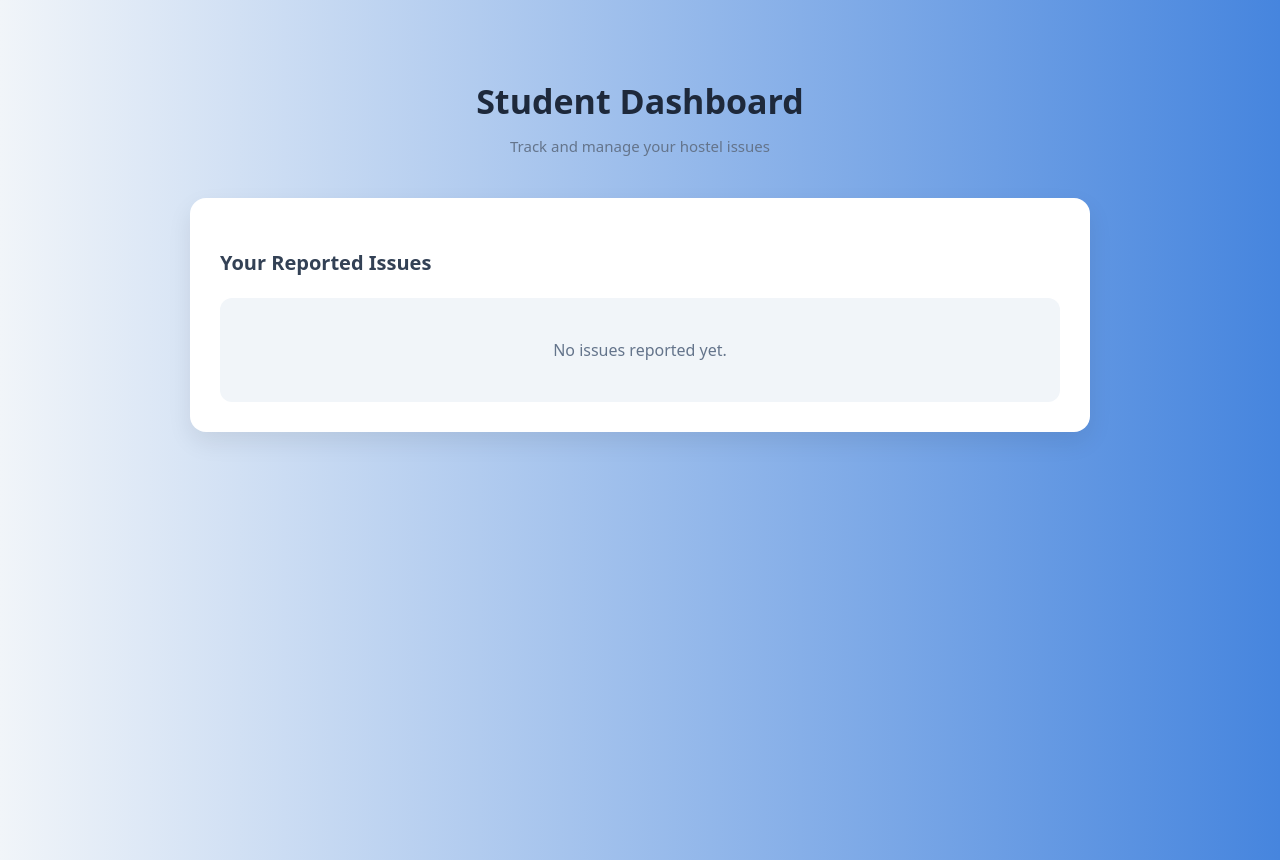
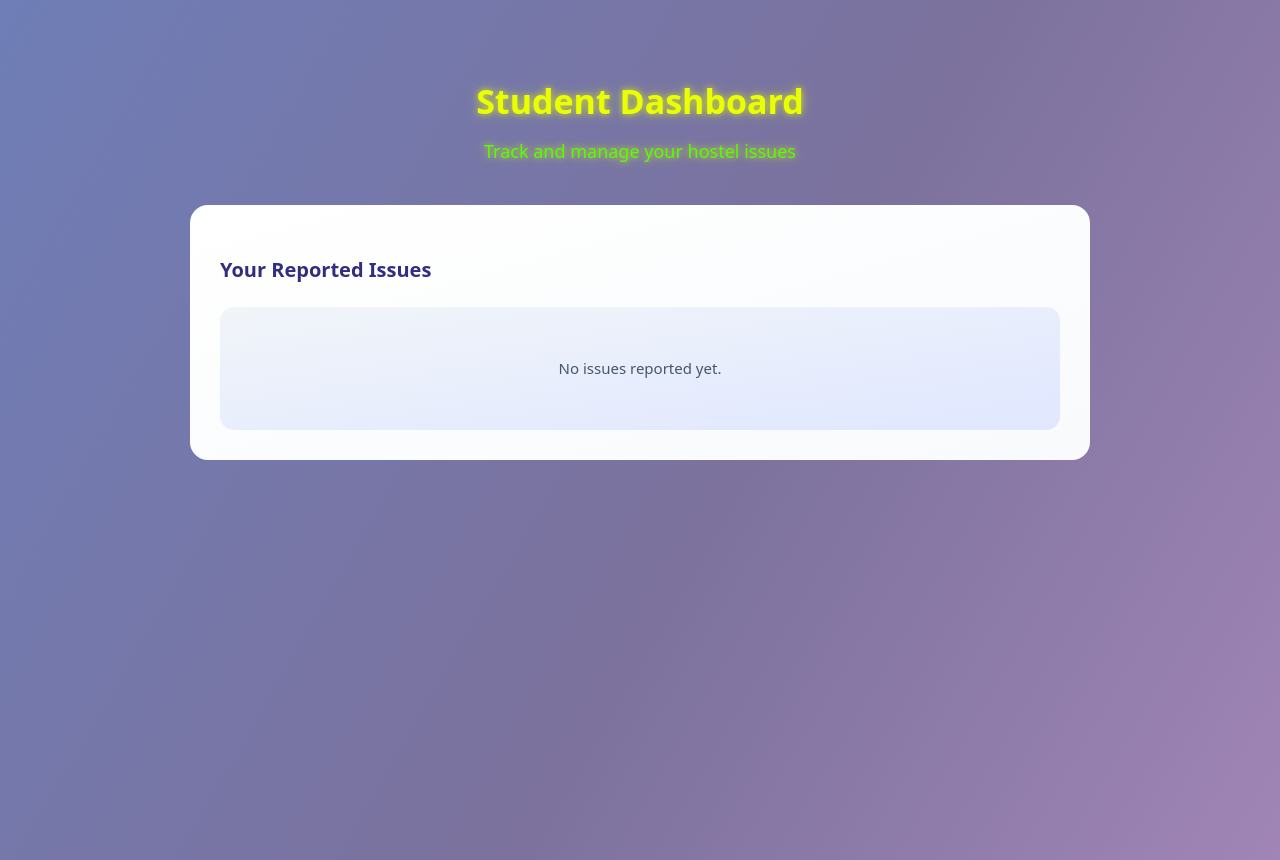
Before and after one commit to Samm005/hostel-issue-tracking, a React app in the folder frontend/: page /student in a window 1280 px wide. Built offline with nearby package versions, Linux system fonts and the light colour scheme; the HTML template or start-up script is replaced by a standard one.

Commit message:
Added styling to issue cards and made some changes to student dashboard styling

```diff
--- /dev/null
+++ b/frontend/src/components/IssueCard.css
@@ -0,0 +1,181 @@
+/* ========== Issue Card ========== */
+
+@keyframes fadeUp {
+  from {
+    opacity: 0;
+    transform: translateY(14px);
+  }
+  to {
+    opacity: 1;
+    transform: translateY(0);
+  }
+}
+
+@keyframes softPulse {
+  0% { transform: scale(1); }
+  50% { transform: scale(1.06); }
+  100% { transform: scale(1); }
+}
+
+.issue-card {
+  position: relative;
+  background: linear-gradient(
+    to bottom right,
+    #ffffff,
+    #f8fafc
+  );
+  border-radius: 16px;
+  padding: 18px;
+  display: flex;
+  flex-direction: column;
+  gap: 12px;
+
+  box-shadow: 0 8px 20px rgba(15, 23, 42, 0.08);
+  animation: fadeUp 0.45s ease both;
+
+  transition:
+    transform 0.25s ease,
+    box-shadow 0.25s ease;
+}
+
+.issue-card::before {
+  content: "";
+  position: absolute;
+  left: 0;
+  top: 0;
+  width: 5px;
+  height: 100%;
+  background: linear-gradient(
+    to bottom,
+    #4f46e5,
+    #60a5fa
+  );
+  border-radius: 16px 0 0 16px;
+  transition: width 0.25s ease;
+}
+
+.issue-card:hover::before {
+  width: 8px;
+}
+
+.issue-card:hover {
+  transform: translateY(-6px) scale(1.01);
+  box-shadow: 0 18px 36px rgba(79, 70, 229, 0.25);
+}
+
+/* Title */
+.issue-title {
+  font-size: 18px;
+  font-weight: 600;
+  color: #0f172a;
+}
+
+/* Description */
+.issue-text {
+  font-size: 14px;
+  color: #475569;
+  line-height: 1.6;
+}
+
+/* Meta row */
+.issue-meta {
+  display: flex;
+  justify-content: space-between;
+  align-items: center;
+  gap: 10px;
+  flex-wrap: wrap;
+  font-size: 13px;
+  color: #334155;
+}
+
+/* Priority badge */
+.priority {
+  padding: 4px 12px;
+  border-radius: 999px;
+  font-size: 12px;
+  font-weight: 600;
+}
+
+.priority.low {
+  background: #e0f2fe;
+  color: #0369a1;
+}
+
+.priority.medium {
+  background: #fef3c7;
+  color: #92400e;
+}
+
+.priority.high {
+  background: #fee2e2;
+  color: #b91c1c;
+  animation: softPulse 2s ease-in-out infinite;
+}
+
+/* Status */
+.issue-status {
+  font-size: 14px;
+  font-weight: 500;
+  color: #1e293b;
+}
+
+/* Status control */
+.status-control {
+  display: flex;
+  flex-direction: column;
+  gap: 6px;
+}
+
+.status-control label {
+  font-size: 13px;
+  font-weight: 500;
+  color: #475569;
+}
+
+.status-control select {
+  padding: 8px 12px;
+  border-radius: 10px;
+  border: 1px solid #c7d2fe;
+  font-size: 14px;
+  background: #ffffff;
+  cursor: pointer;
+
+  transition:
+    border-color 0.2s ease,
+    box-shadow 0.2s ease,
+    transform 0.15s ease;
+}
+
+.status-control select:hover {
+  transform: translateY(-1px);
+}
+
+.status-control select:focus {
+  outline: none;
+  border-color: #6366f1;
+  box-shadow: 0 0 0 3px rgba(99, 102, 241, 0.25);
+}
+
+/* Mobile */
+@media (max-width: 480px) {
+  .issue-card {
+    padding: 14px;
+  }
+
+  .issue-title {
+    font-size: 16px;
+  }
+
+  .issue-meta {
+    flex-direction: column;
+    align-items: flex-start;
+  }
+}
+
+/* Motion safe */
+@media (prefers-reduced-motion: reduce) {
+  * {
+    animation: none !important;
+    transition: none !important;
+  }
+}
--- a/frontend/src/components/IssueCard.jsx
+++ b/frontend/src/components/IssueCard.jsx
@@ -1,23 +1,26 @@
+import "./IssueCard.css";
+
 function IssueCard({ issue, onStatusChange, isManagement }) {
   return (
-    <div>
-      <h4>{issue.title}</h4>
+    <div className="issue-card">
+      <h4 className="issue-title">{issue.title}</h4>
 
-      <p>
+      <p className="issue-text">
         <strong>Description:</strong> {issue.description}
       </p>
 
-      <p>
-        <strong>Category:</strong> {issue.category}
-      </p>
-
-      <p>
-        <strong>Priority:</strong> {issue.priority}
-      </p>
+      <div className="issue-meta">
+        <span>
+          <strong>Category:</strong> {issue.category}
+        </span>
+        <span className={`priority ${issue.priority.toLowerCase()}`}>
+          {issue.priority}
+        </span>
+      </div>
 
       {isManagement ? (
-        <div>
-          <label>Status: </label>
+        <div className="status-control">
+          <label>Status</label>
           <select
             value={issue.status}
             onChange={(e) =>
@@ -30,7 +33,7 @@ function IssueCard({ issue, onStatusChange, isManagement }) {
           </select>
         </div>
       ) : (
-        <p>
+        <p className="issue-status">
           <strong>Status:</strong> {issue.status}
         </p>
       )}
--- a/frontend/src/components/StudentDashboard.css
+++ b/frontend/src/components/StudentDashboard.css
@@ -1,76 +1,158 @@
+/* ========== Dashboard Page ========== */
+
+@keyframes fadeUp {
+  from {
+    opacity: 0;
+    transform: translateY(16px);
+  }
+  to {
+    opacity: 1;
+    transform: translateY(0);
+  }
+}
+
+@keyframes duskShift {
+  0% { background-position: 0% 50%; }
+  100% { background-position: 100% 50%; }
+}
+
+@keyframes textGlow {
+  0% {
+    text-shadow:
+      0 0 6px rgba(234, 255, 0, 0.6),
+      0 0 12px rgba(234, 255, 0, 0.4);
+  }
+  100% {
+    text-shadow:
+      0 0 12px rgba(234, 255, 0, 0.9),
+      0 0 24px rgba(234, 255, 0, 0.6);
+  }
+}
+
+@keyframes subTextGlow {
+  0% {
+    text-shadow:
+      0 0 4px rgba(85, 255, 0, 0.5);
+  }
+  100% {
+    text-shadow:
+      0 0 10px rgba(85, 255, 0, 0.9);
+  }
+}
+
+
 .dashboard-page {
   min-height: 100vh;
   width: 100vw;
-  background: linear-gradient(to right, #f1f5f9, #4685de);
+
+  background: linear-gradient(
+    120deg,
+    #377cdcd3,
+    #2f1f64a1,
+    #e304cd4d
+  );
+
+  background-size: 300% 300%;
+  animation: duskShift 20s ease infinite alternate;
+
   display: flex;
   justify-content: center;
   align-items: flex-start;
   padding-top: 60px;
 }
 
+
+/* Container */
 .dashboard-container {
   width: 100%;
   max-width: 900px;
   padding: 0 20px;
 }
 
+/* Header */
 .dashboard-header {
   text-align: center;
   margin-bottom: 40px;
+  animation: fadeUp 0.5s ease both;
 }
 
 .dashboard-header h1 {
   font-size: 34px;
-  color: #1e293b;
+  font-weight: 800;
+  color: #eaff00;
   margin-bottom: 6px;
+
+  text-shadow:
+    0 0 8px rgb(124, 0, 68),
+    0 0 18px rgba(255, 0, 242, 0.847);
+
+  animation: textGlow 2.5s ease-in-out infinite alternate;
 }
 
 .dashboard-header p {
-  color: #64748b;
-  font-size: 15px;
+  color: #55ff00;
+  font-size: 18px;
+
+  text-shadow:
+    0 0 8px rgba(255, 0, 0, 0.7),
+    0 0 18px rgba(255, 0, 242, 0.847);
+
+  animation: textGlow 2.5s ease-in-out infinite alternate;
 }
 
 /* Section */
 .dashboard-section {
-  background: #ffffff;
-  border-radius: 16px;
+  background: linear-gradient(
+    to bottom right,
+    #ffffff,
+    #f8fafc
+  );
+  border-radius: 18px;
   padding: 30px;
-  box-shadow: 0 10px 25px rgba(0, 0, 0, 0.08);
+  animation: fadeUp 0.55s ease both;
 }
 
+/* Section title */
 .section-title {
   font-size: 20px;
-  color: #334155;
-  margin-bottom: 20px;
+  font-weight: 600;
+  color: #312e81;
+  margin-bottom: 22px;
 }
 
+/* Grid */
 .issues-grid {
   display: grid;
   grid-template-columns: repeat(auto-fit, minmax(320px, 1fr));
-  gap: 24px;
+  gap: 26px;
 }
 
+/* Wrapper */
 .issue-wrapper {
-  background: #f8fafc;
-  border-radius: 12px;
-  padding: 16px;
-  border-left: 5px solid #3b82f6;
+  background: transparent;
 }
 
+/* Empty */
 .empty-box {
   text-align: center;
-  padding: 40px;
-  background: #f1f5f9;
-  border-radius: 12px;
-  color: #64748b;
+  padding: 50px;
+  background: linear-gradient(
+    to bottom right,
+    #f1f5f9,
+    #e0e7ff
+  );
+  border-radius: 14px;
+  color: #475569;
+  font-size: 15px;
 }
 
+/* Mobile */
 @media (max-width: 480px) {
   .dashboard-header h1 {
     font-size: 26px;
   }
 
-.dashboard-section {
+  .dashboard-section {
     padding: 20px;
   }
 }
```
